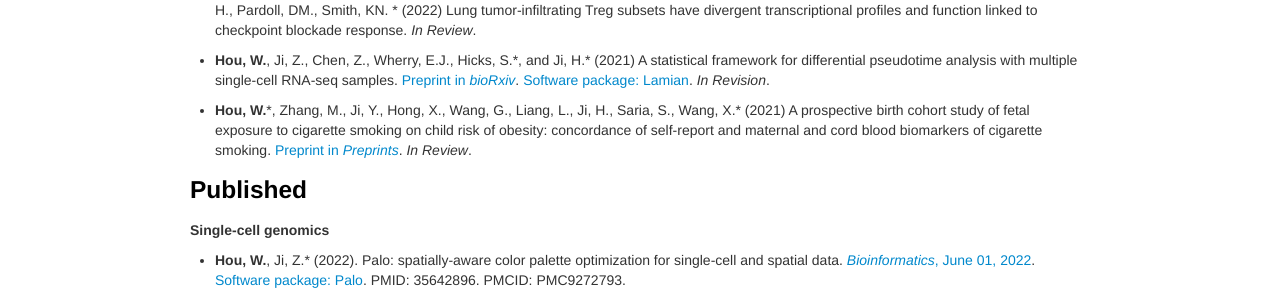
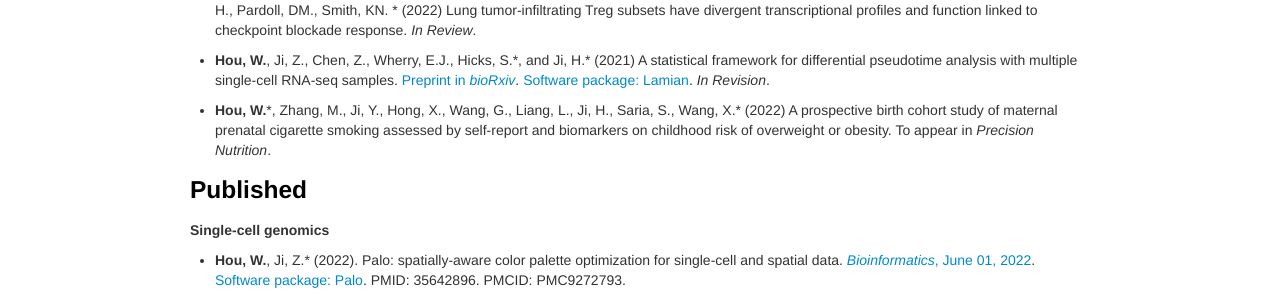
Before and after one commit to Winnie09/Wenpin_Hou, a Jekyll site: the page built from pages/publications.md, in a window 1280 px wide. Shown: the part 342-636 px from the top of the page. Built offline with Jekyll 4.4.1, drawn with Linux system fonts in a browser that asks for light colours.

Commit message:
add changes

```diff
--- a/pages/publications.md
+++ b/pages/publications.md
@@ -16,7 +16,7 @@ For a complete list of publications, see also [Google Scholar](https://scholar.g
 
 - **Hou, W.**, Ji, Z., Chen, Z., Wherry, E.J., Hicks, S.\*, and Ji, H.\* (2021) A statistical framework for differential pseudotime analysis with multiple single-cell RNA-seq samples. [Preprint in *bioRxiv*](https://www.biorxiv.org/content/10.1101/2021.07.10.451910v1.full.pdf+html). [Software package: Lamian](https://github.com/Winnie09/Lamian). *In Revision*.
 
-- **Hou, W.**\*, Zhang, M., Ji, Y., Hong, X., Wang, G., Liang, L., Ji, H., Saria, S., Wang, X.\* (2021)  A prospective birth cohort study of fetal exposure to cigarette smoking on child risk of obesity: concordance of self-report and maternal and cord blood biomarkers of cigarette smoking.  [Preprint in *Preprints*](https://www.preprints.org/manuscript/202110.0296/v1). *In Review*.
+- **Hou, W.**\*, Zhang, M., Ji, Y., Hong, X., Wang, G., Liang, L., Ji, H., Saria, S., Wang, X.\* (2022)  A prospective birth cohort study of maternal prenatal cigarette smoking assessed by self-report and biomarkers on childhood risk of overweight or obesity.  To appear in *Precision Nutrition*.
 
 
 ### Published
```
